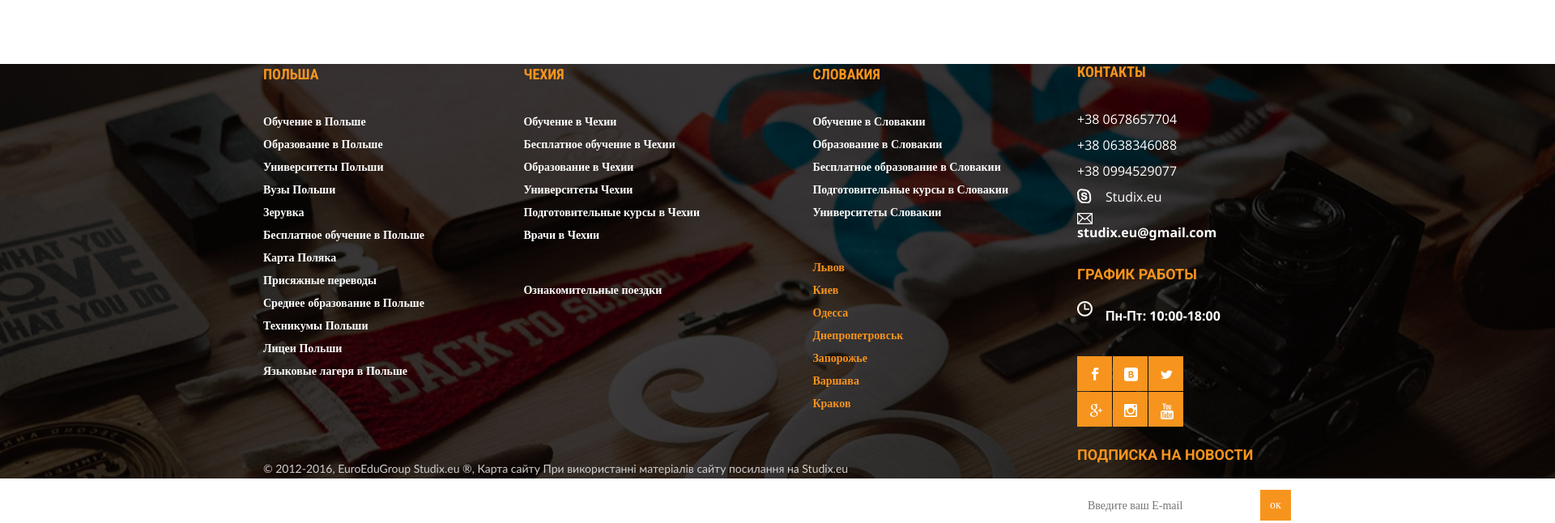
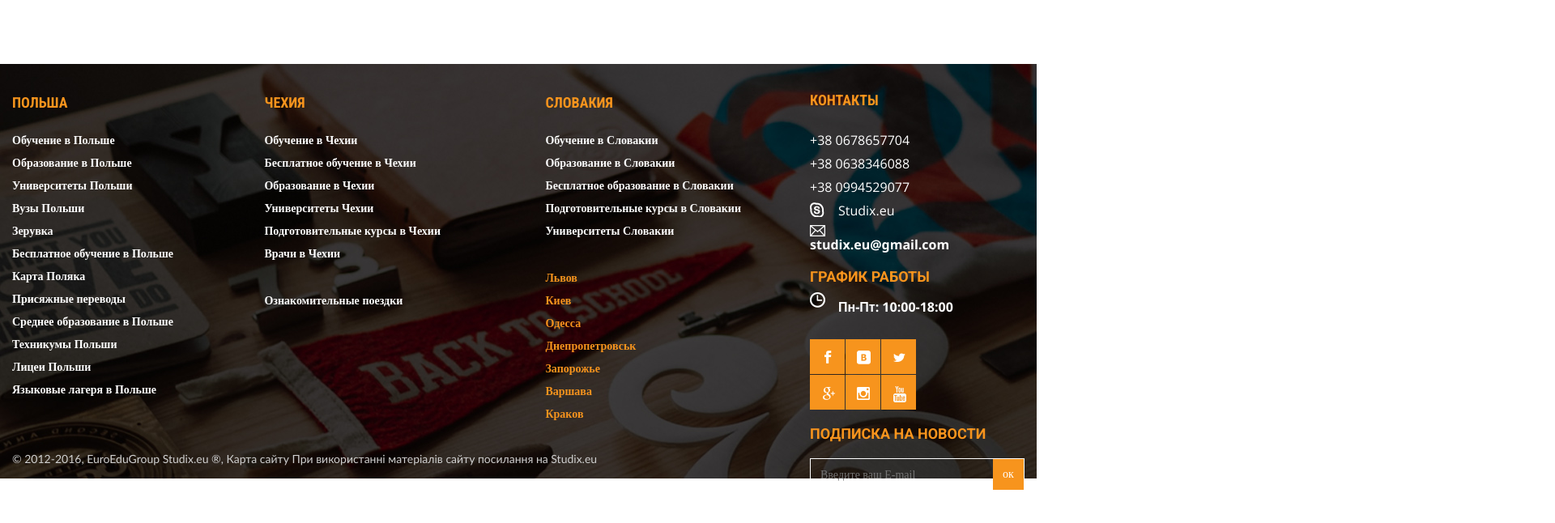
Before and after one commit to IrynaDemianiuk/studix, a website: page index.html in a window 1280 px wide. Shown: the part 5075-5721 px from the top of the page at 81% size, 1920 px wide, since content can reach past the window. After the commit the page ends 5683 px from the top, so only its background shows below. Drawn offline with nearby package versions, Linux system fonts and the light colour scheme.

Commit message:
footer continue

```diff
--- a/assets/scss/layout/_footer.scss
+++ b/assets/scss/layout/_footer.scss
@@ -1,7 +1,8 @@
 .page-footer {
-  width: 1920px;
-  height: 512px;
   background: url("../../img/footer.jpg");
+  padding-top: 35px;
+  padding-bottom: 35px;
+  max-height: 512px;
 }
 
 .coutries {
@@ -21,7 +22,7 @@
   line-height: 25px;
   text-align: left;
   text-transform: uppercase;
-  margin-bottom: 32px;
+  margin-bottom: 20px;
 }
 
 .footer {
@@ -39,7 +40,7 @@
 
     &__item {
       &-padding {
-        margin-bottom: 40px;
+        margin-bottom: 30px;
       }
     }
 
@@ -84,14 +85,14 @@
     .contacts {
       border-left: none;
       border-right: none;
-      margin-bottom: 32px;
+      margin-bottom: 20px;
       padding-left: 0;
       padding-right: 0;
 
       &__title {
         text-align: left;
         text-transform: uppercase;
-        margin-bottom: 32px;
+        margin-bottom: 25px;
       }
 
       &__left {
@@ -103,20 +104,20 @@
       }
 
       &__inf {
-        line-height: 2;
+        line-height: 1.8;
       }
     }
 
     .mode {
       border-right: none;
-      margin-bottom: 25px;
+      margin-bottom: 15px;
       padding-left: 0;
       padding-right: 0;
 
       &__title {
         text-align: left;
         text-transform: uppercase;
-        margin-bottom: 25px;
+
       }
 
       &__time {
@@ -125,7 +126,7 @@
     }
 
     .social {
-      margin-bottom: 25px;
+      margin-bottom: 20px;
     }
   }
 }
@@ -139,7 +140,7 @@
     line-height: 20px;
     text-align: left;
     text-transform: uppercase;
-    margin-bottom: 32px;
+    margin-bottom: 20px;
   }
 
   &__form {
```
Also changed, not shown: assets/css/compressed/style.min.css, assets/css/style.css.
